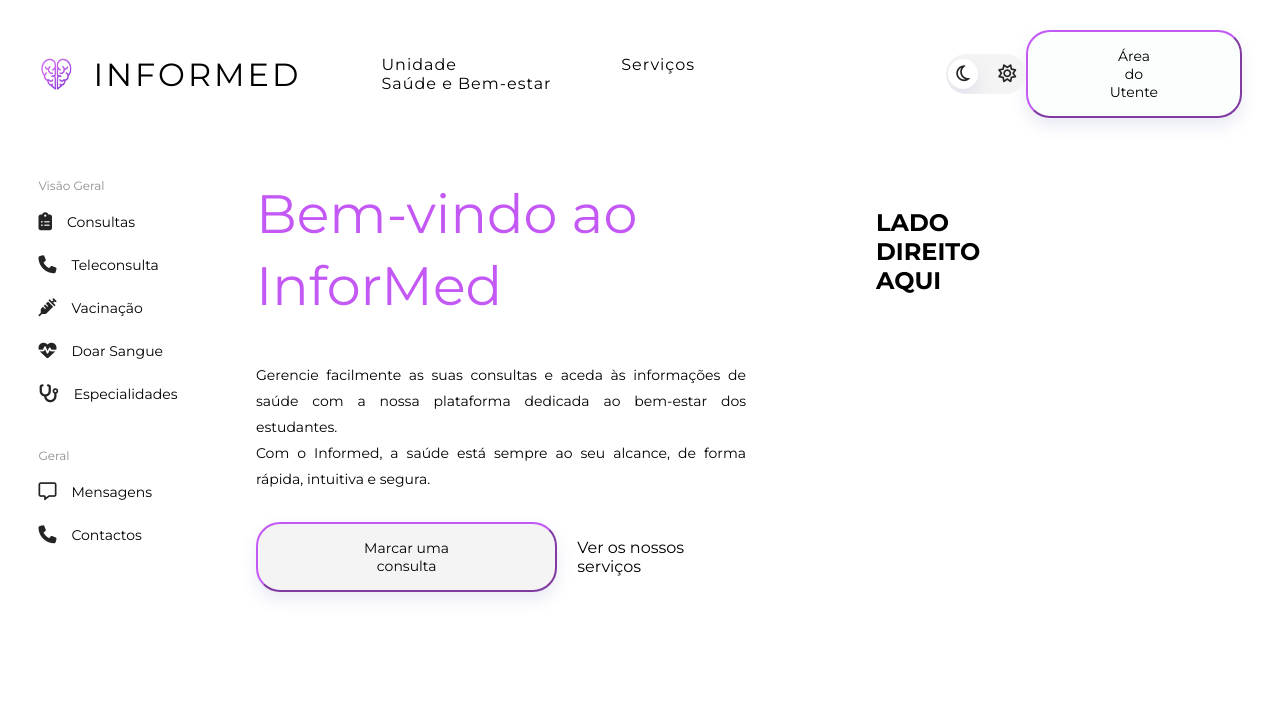
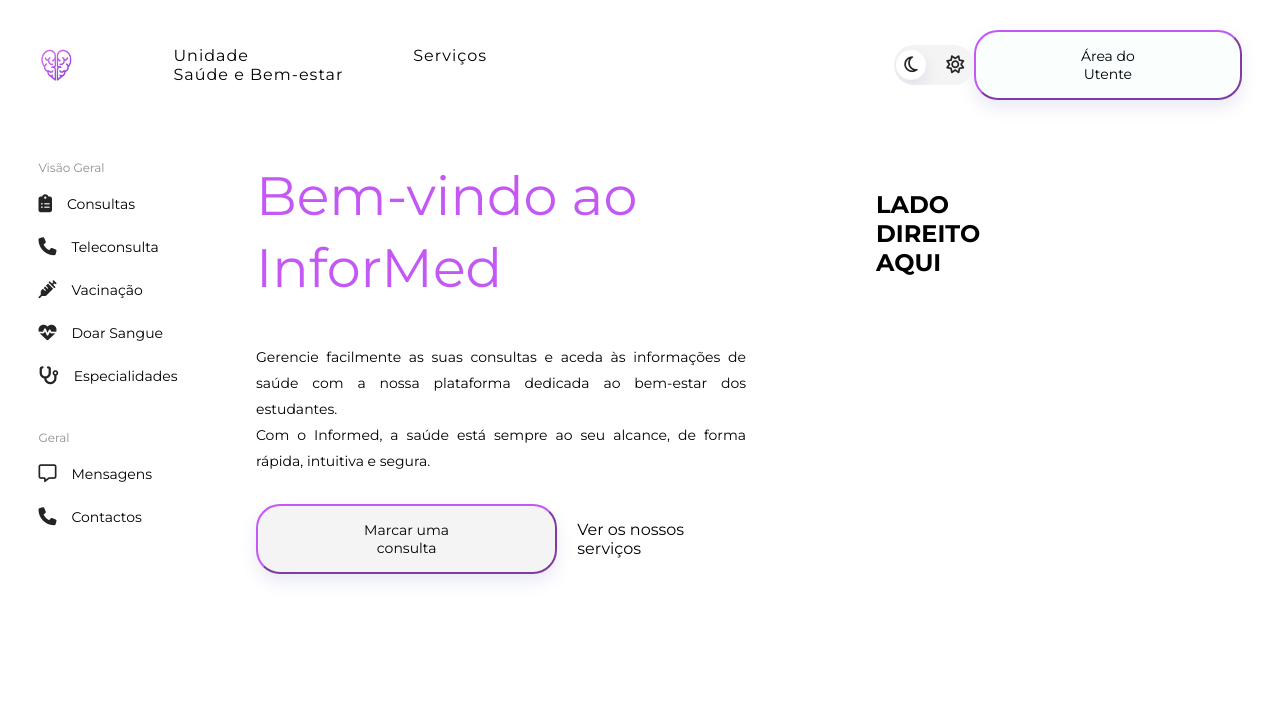
Before and after one commit to informed24/Informed, a plain HTML site: page pages/home.html in a window 1280 px wide. Shown: the top 721 px of the page. Drawn offline with Linux system fonts and the light colour scheme.

Commit message:
Teste branching task1

```diff
--- a/pages/home.html
+++ b/pages/home.html
@@ -15,7 +15,7 @@
     <!-- Logo -->
     <a href="$" class="logo">
       <img src="../assets/images/logo.png" alt="Logo">
-      <h2>Informed</h2>
+      <h2></h2>
     </a>
     <!-- Navbar -->
     <nav>
```
